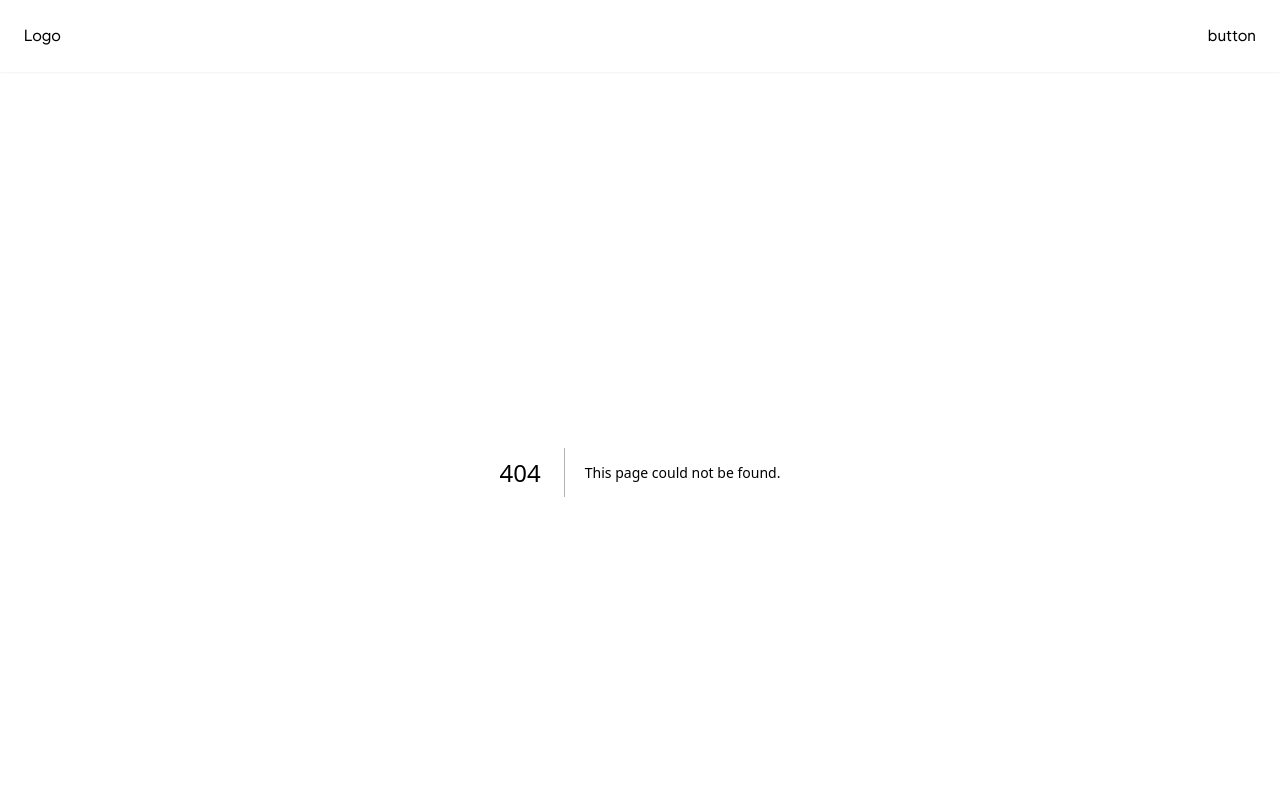
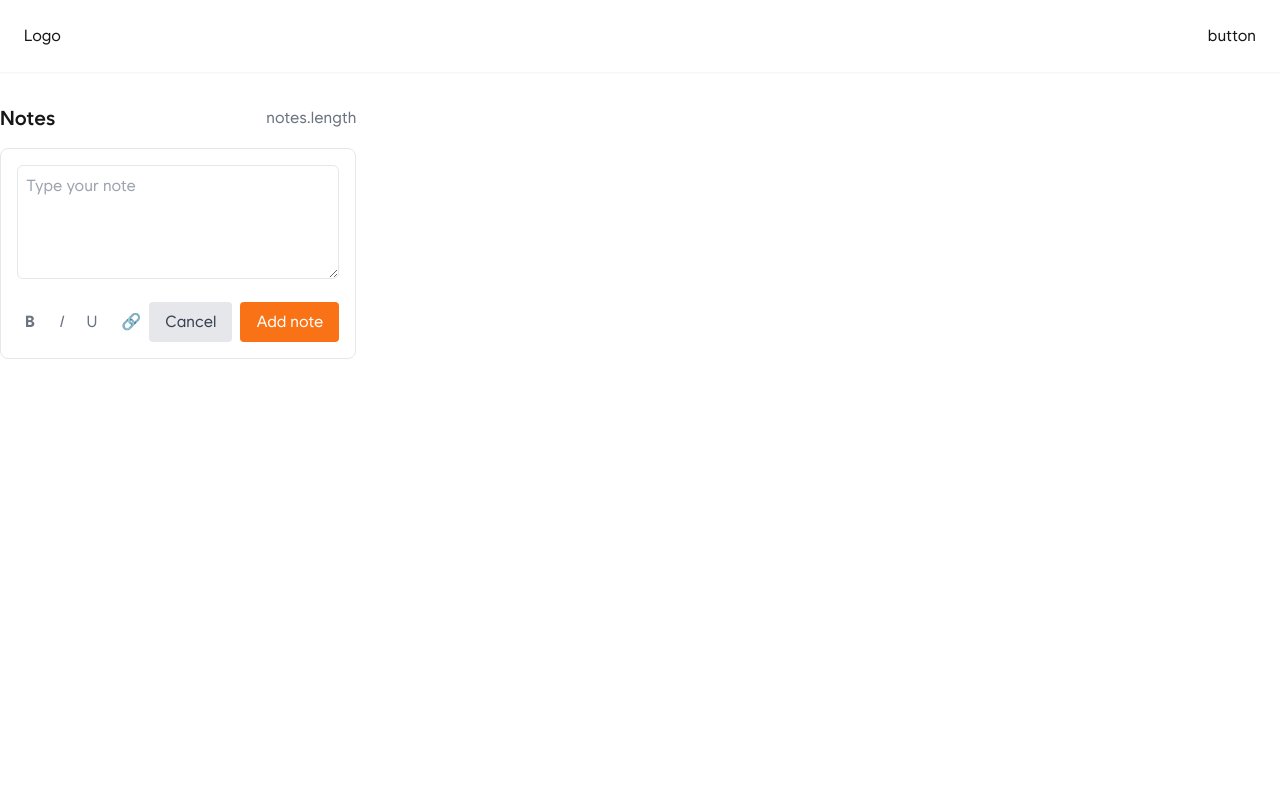
Before and after one commit to srchae/career-link, a Next.js app: page /post in a window 1280 px wide. Before the commit this address had no page. Shown: the top 800 px of the page. Built offline with nearby package versions, Linux system fonts and the light colour scheme.

Commit message:
⚡️ Feat: post 페이지 생성

```diff
--- /dev/null
+++ b/src/app/(pages)/post/page.tsx
@@ -0,0 +1,172 @@
+"use client";
+import { FullScreenContainer } from "@/components/layout/FullScreenContainer";
+
+export default function Post() {
+  return (
+    <main className="w-full min-h-screen">
+      <FullScreenContainer>
+        <div className="flex w-full min-h-screen gap-6 py-8">
+          {/* <div className="w-2/3 max-h-screen overflow-y-scroll scrollbar-hide space-y-6 px-2">
+            test
+          </div> */}
+          <section className="space-y-4">
+            <header className="flex justify-between items-center">
+              <h2 className="text-xl font-semibold">Notes</h2>
+              <span className="text-gray-500">notes.length</span>
+            </header>
+
+            {/* Input Section */}
+            <div className="border rounded-lg p-4 space-y-4 bg-white">
+              <textarea
+                className="w-full p-2 border rounded-md focus:outline-none focus:ring-2 focus:ring-blue-500"
+                rows="4"
+                placeholder="Type your note"
+                // value={noteText}
+                // onChange={(e) => setNoteText(e.target.value)}
+              ></textarea>
+              {/* Toolbar */}
+              <div className="flex items-center justify-between">
+                <div className="flex gap-2">
+                  <button className="p-2 text-gray-500 hover:text-black">
+                    <b>B</b>
+                  </button>
+                  <button className="p-2 text-gray-500 hover:text-black">
+                    <i>I</i>
+                  </button>
+                  <button className="p-2 text-gray-500 hover:text-black">
+                    U
+                  </button>
+                  <button className="p-2 text-gray-500 hover:text-black">
+                    🔗
+                  </button>
+                </div>
+                <div className="flex gap-2">
+                  <button
+                    className="py-2 px-4 bg-gray-200 text-gray-700 rounded hover:bg-gray-300"
+                    //   onClick={() => setNoteText("")}
+                  >
+                    Cancel
+                  </button>
+                  <button
+                    className="py-2 px-4 bg-orange-500 text-white rounded hover:bg-orange-600"
+                    //   onClick={handleAddNote}
+                  >
+                    Add note
+                  </button>
+                </div>
+              </div>
+            </div>
+
+            {/* Notes List */}
+            <div className="space-y-4">
+              {/* {notes.map((note, index) => (
+              <div key={index} className="border rounded-lg p-4 bg-white">
+                <header className="flex justify-between items-center">
+                  <span className="text-sm font-medium text-gray-700">
+                    Note by note.author
+                  </span>
+                  <span className="text-sm text-gray-500">note.time</span>
+                </header>
+                <p className="mt-2 text-gray-800">note.text</p>
+              </div>
+            ))} */}
+            </div>
+          </section>
+          {/* <Sidebar /> */}
+        </div>
+      </FullScreenContainer>
+    </main>
+  );
+}
+// export default function Post() {
+//     const [notes, setNotes] = useState([]);
+//   const [noteText, setNoteText] = useState("");
+
+//     const handleAddNote = () => {
+//       if (noteText.trim()) {
+//         setNotes([
+//           ...notes,
+//           {
+//             text: noteText,
+//             author: "Esther Howard",
+//             time: new Date().toLocaleTimeString([], {
+//               hour: "2-digit",
+//               minute: "2-digit",
+//             }),
+//           },
+//         ]);
+//         setNoteText("");
+//       }
+//     };
+
+//   return (
+//     <main className="w-full min-h-screen">
+//       <div className="w-2/3 max-h-screen overflow-y-scroll scrollbar-hide space-y-6 px-2">
+//         {/* Notes Section */}
+//         <section className="space-y-4">
+//           <header className="flex justify-between items-center">
+//             <h2 className="text-xl font-semibold">Notes</h2>
+//             <span className="text-gray-500">notes.length</span>
+//           </header>
+
+//           {/* Input Section */}
+//           <div className="border rounded-lg p-4 space-y-4 bg-white">
+//             <textarea
+//               className="w-full p-2 border rounded-md focus:outline-none focus:ring-2 focus:ring-blue-500"
+//               rows="4"
+//               placeholder="Type your note"
+//               value={noteText}
+//               onChange={(e) => setNoteText(e.target.value)}
+//             ></textarea>
+//             {/* Toolbar */}
+//             <div className="flex items-center justify-between">
+//               <div className="flex gap-2">
+//                 <button className="p-2 text-gray-500 hover:text-black">
+//                   <b>B</b>
+//                 </button>
+//                 <button className="p-2 text-gray-500 hover:text-black">
+//                   <i>I</i>
+//                 </button>
+//                 <button className="p-2 text-gray-500 hover:text-black">
+//                   U
+//                 </button>
+//                 <button className="p-2 text-gray-500 hover:text-black">
+//                   🔗
+//                 </button>
+//               </div>
+//               <div className="flex gap-2">
+//                 <button
+//                   className="py-2 px-4 bg-gray-200 text-gray-700 rounded hover:bg-gray-300"
+//                   //   onClick={() => setNoteText("")}
+//                 >
+//                   Cancel
+//                 </button>
+//                 <button
+//                   className="py-2 px-4 bg-orange-500 text-white rounded hover:bg-orange-600"
+//                   //   onClick={handleAddNote}
+//                 >
+//                   Add note
+//                 </button>
+//               </div>
+//             </div>
+//           </div>
+
+//           {/* Notes List */}
+//           <div className="space-y-4">
+//             {/* {notes.map((note, index) => (
+//               <div key={index} className="border rounded-lg p-4 bg-white">
+//                 <header className="flex justify-between items-center">
+//                   <span className="text-sm font-medium text-gray-700">
+//                     Note by note.author
+//                   </span>
+//                   <span className="text-sm text-gray-500">note.time</span>
+//                 </header>
+//                 <p className="mt-2 text-gray-800">note.text</p>
+//               </div>
+//             ))} */}
+//           </div>
+//         </section>
+//       </div>
+//     </main>
+//   );
+// }
```
Also changed, not shown: src/constants/paths.ts (added, +12 -0 lines).
